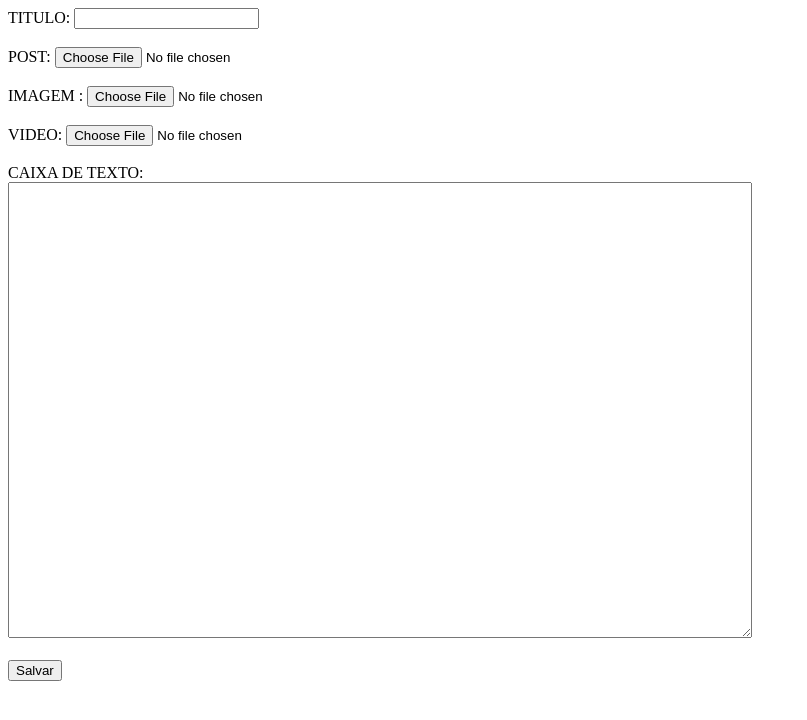
After one commit to igorhf/Projeto_Site_De_Noticia, a PHP site: page /views/pagina_cadastro_noticia.html in a window 1280 px wide. The commit adds this page. Shown: the top 720 px of the page, without its empty margins (0-807 px from the left). Run offline with PHP 8.4, Linux system fonts and the light colour scheme.

Commit message:
criado a pagina cadastro noticia e o arquivo de manipulação

```diff
--- /dev/null
+++ b/views/pagina_cadastro_noticia.html
@@ -0,0 +1,19 @@
+<!DOCTYPE html>
+<html lang="pt-br">
+<head>
+    <meta charset="UTF-8">
+    <meta name="viewport" content="width=device-width, initial-scale=1.0">
+    <meta http-equiv="X-UA-Compatible" content="ie=edge">
+    <title>Cadastro Noticia</title>
+</head>
+<body>
+    <form action="dados_noticia_adm.php" method="POST" enctype="multipart/form-data">
+        <label>TITULO: </label> <input type="text" name="titulo"><br><br>
+        <label>POST: </label> <input type="file" name="banner"><br><br>
+        <label>IMAGEM : </label> <input type="file" name="img"><br><br>
+        <label>VIDEO: </label> <input type="file" name="video"><br><br>
+        <label>CAIXA DE TEXTO: </label><br><textarea name="texto" cols="90" rows="30"></textarea><br><br>
+        <input type="submit" name="btn" value="Salvar">
+    </form>
+</body>
+</html>
--- a/views/templates/menu_pagina_adm.php
+++ b/views/templates/menu_pagina_adm.php
@@ -36,7 +36,7 @@
         <ul>
             <li><a href="#">INICIO</a></li>
             <li><a href="views/pagina_cadastro_adm.php" target="_blank">CADASTRO ADM</a></li>
-            <li><a href="#">CADASTRO NOTICIA</a></li>
+            <li><a href="views/pagina_cadastro_noticia.html" target="_blank">CADASTRO NOTICIA</a></li>
             <li><a href="models/deslogin.php">DESLOGIN</a></li>
         </ul>
     </nav>
```
Also changed, not shown: models/dados_cadastro_noticia.php (added).
